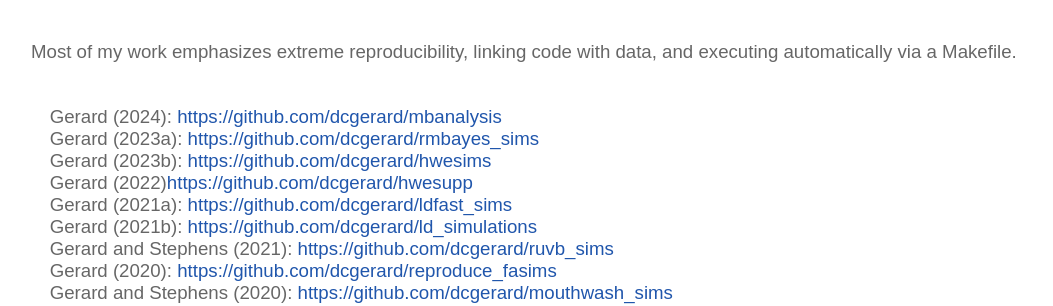
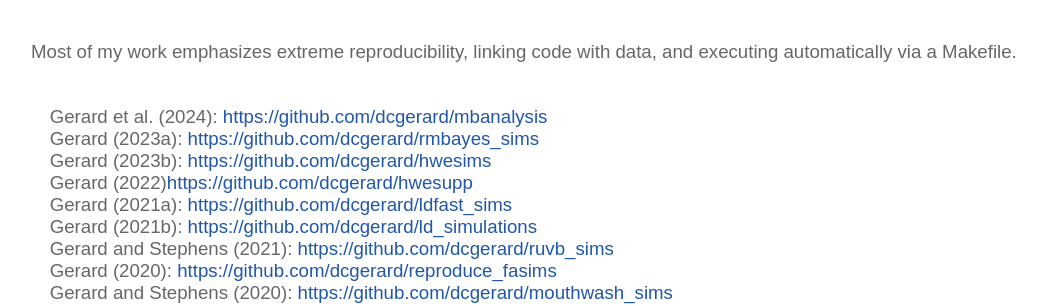
Before and after one commit to dcgerard/dcgerard.github.io, a Jekyll site: the page built from code/index.md, in a window 1280 px wide and 900 px high, scrolled down 409 px. Shown: the part 154-460 px from the top of the window, without its empty margins (97-1150 px from the left). Built offline with Jekyll 4.4.1, drawn with Linux system fonts in a browser that asks for light colours.

Commit message:
fix reference

```diff
--- a/code/index.md
+++ b/code/index.md
@@ -18,7 +18,7 @@
 Most of my work emphasizes extreme reproducibility, linking code with
 data, and executing automatically via a Makefile.
 
-- Gerard (2024): <https://github.com/dcgerard/mbanalysis>
+- Gerard et al. (2024): <https://github.com/dcgerard/mbanalysis>
 - Gerard (2023a): <https://github.com/dcgerard/rmbayes_sims>
 - Gerard (2023b): <https://github.com/dcgerard/hwesims>
 - Gerard (2022)<https://github.com/dcgerard/hwesupp>
```
